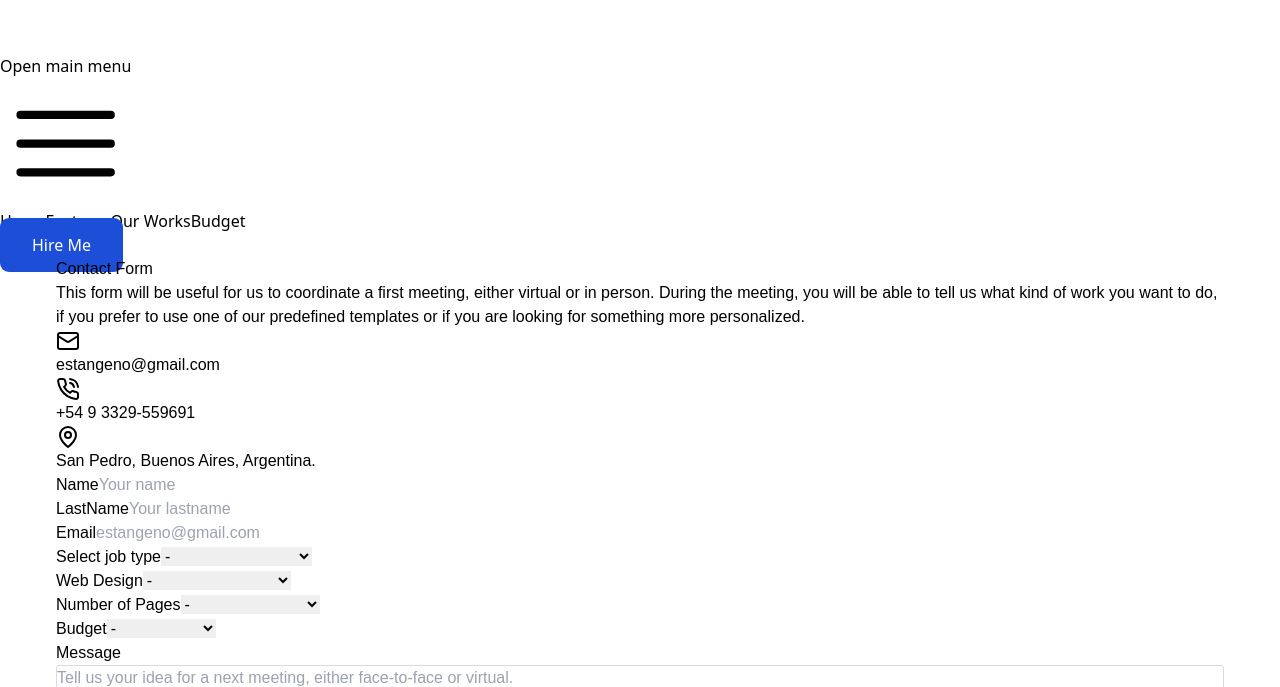
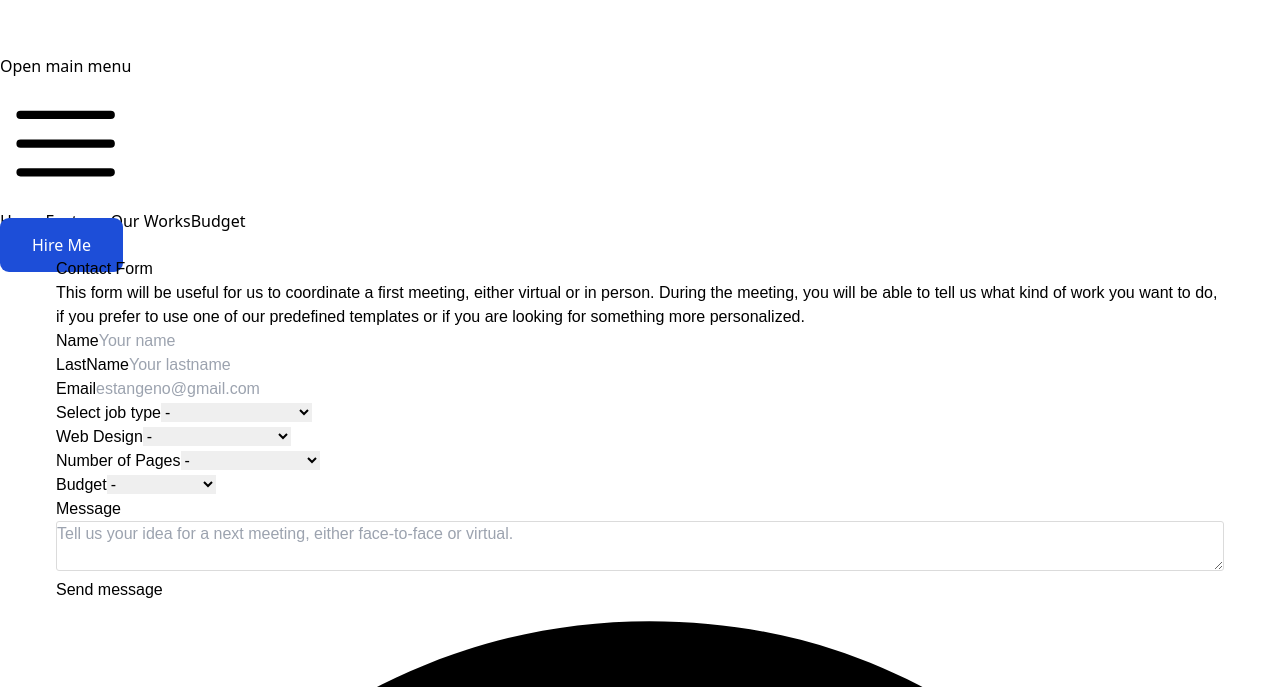
Before and after one commit to EstanislaoGenoud/Portafolio, a React (Vite) app: page /budgetform in a window 1280 px wide. Shown: the part 113-800 px from the top of the page. Built offline with nearby package versions, Linux system fonts and the light colour scheme.

Commit message:
Retoques de formulario

```diff
--- a/src/components/Pages/BudgetForm.jsx
+++ b/src/components/Pages/BudgetForm.jsx
@@ -89,18 +89,6 @@ function BudgetForm() {
             <p className="mb-4">
               This form will be useful for us to coordinate a first meeting, either virtual or in person. During the meeting, you will be able to tell us what kind of work you want to do, if you prefer to use one of our predefined templates or if you are looking for something more personalized.
             </p>
-            <div className='flex items-center mb-4'>
-              <MailIcon className='w-6 h-6 mr-2'/>
-              <span className="text-gray-700">estangeno@gmail.com</span>
-            </div>
-            <div className='flex items-center mb-4'>
-              <PhoneCallIcon className='w-6 h-6 mr-2'/>
-              <span className="text-gray-700">+54 9 3329-559691</span>
-            </div>
-            <div className='flex items-center'>
-              <MapPinIcon className='w-6 h-6 mr-2'/>
-              <span className="text-gray-700">San Pedro, Buenos Aires, Argentina.</span>
-            </div>
           </div>
           <form autoComplete="off" onSubmit={handleSubmit} className="md:w-1/2 space-y-4">
             <div>
```
